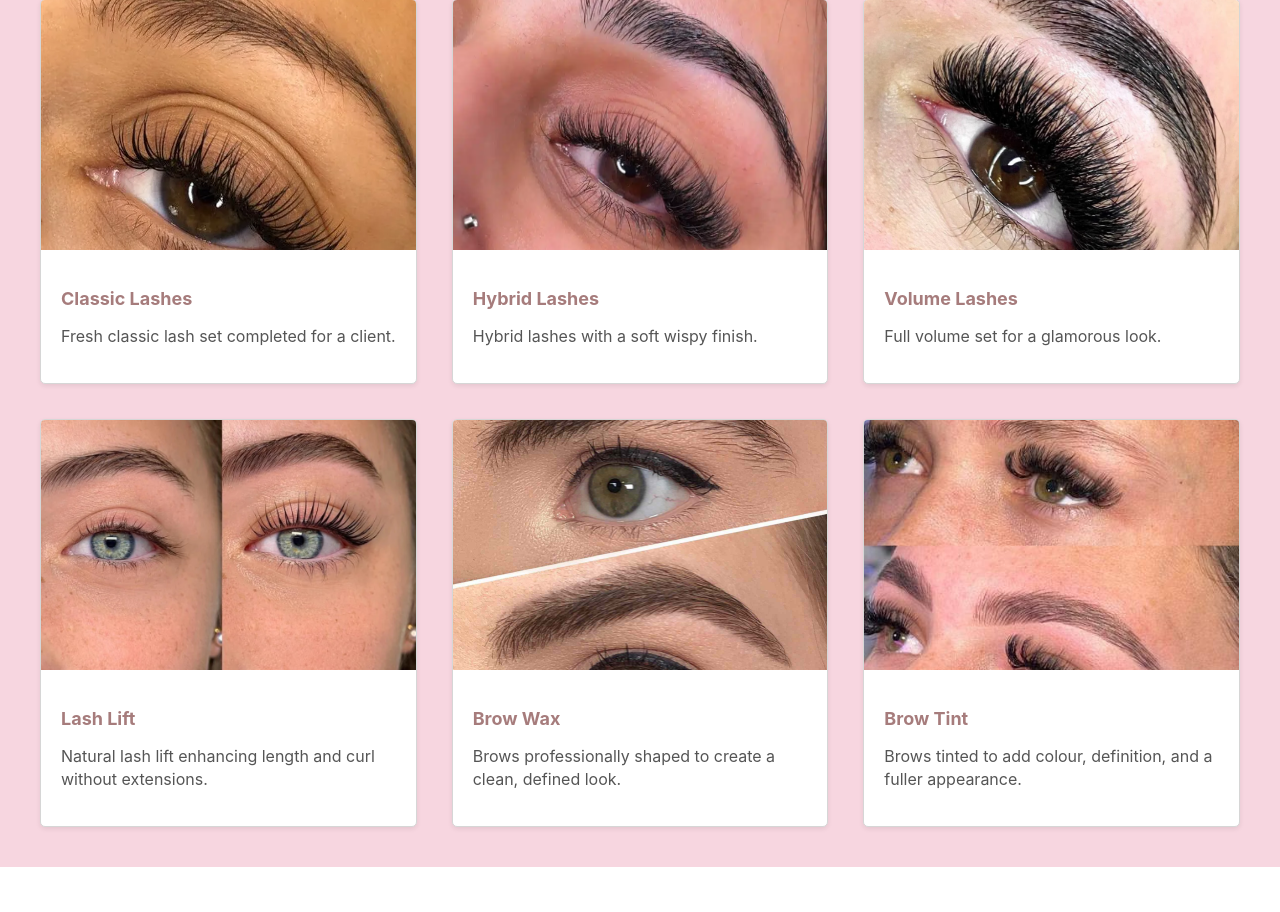
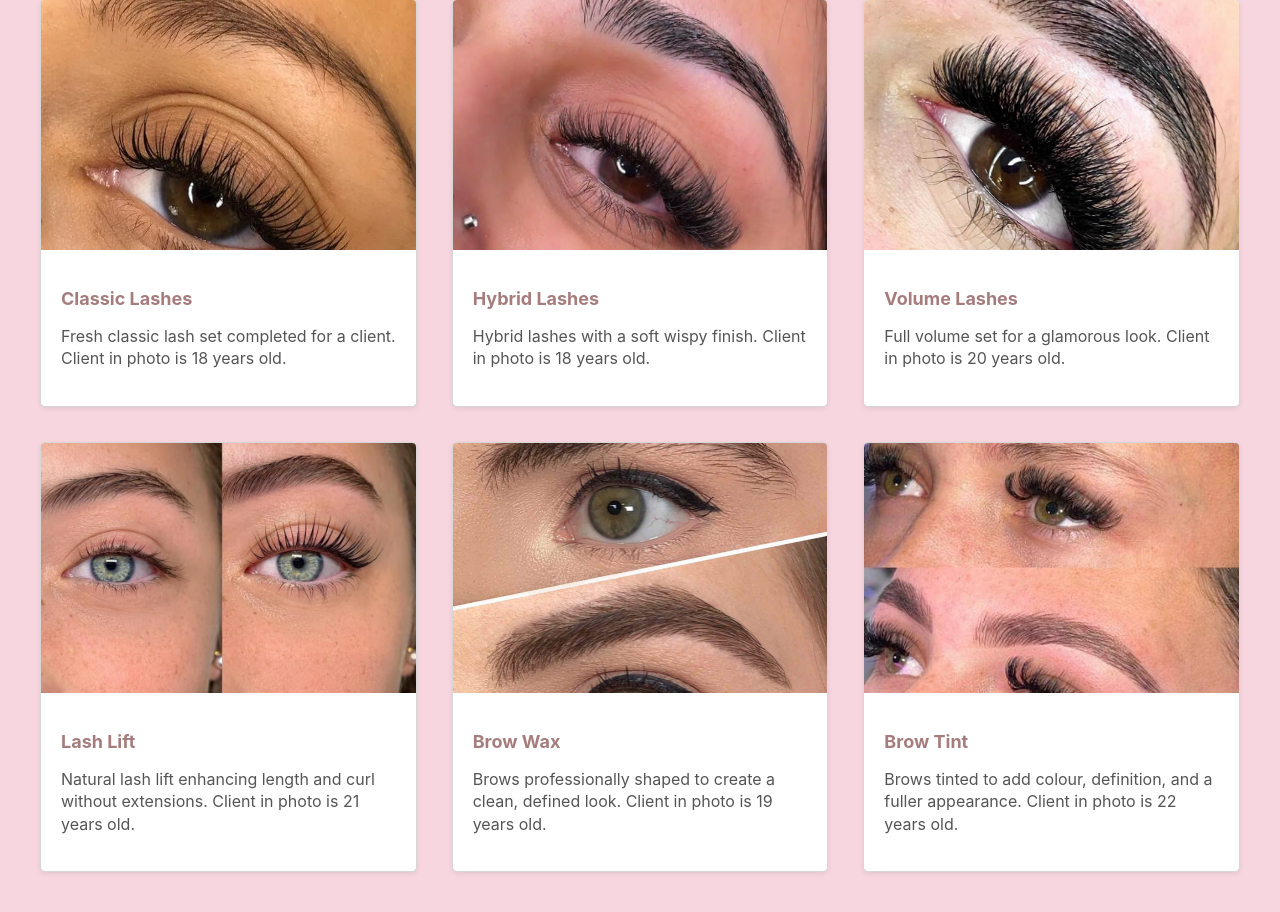
Before and after one commit to RagedPlague/my-flask-app, a Flask app: page /gallery in a window 1280 px wide. Shown: the part 117-1029 px from the top of the page. Before the commit the page ends 984 px from the top, so only its background shows below. Run offline with Flask 3, Linux system fonts and the light colour scheme.

Commit message:
Added detail to gallery page

```diff
--- a/templates/gallery.html
+++ b/templates/gallery.html
@@ -35,7 +35,7 @@
             <img src="{{ url_for('static', filename='classic_lash.jpg') }}" width="150" height="150">
             <div class="gallery-info">
                 <h3>Classic Lashes</h3>
-                <p>Fresh classic lash set completed for a client.</p>
+                <p>Fresh classic lash set completed for a client. Client in photo is 18 years old.</p>
             </div>
         </div>
 
@@ -43,7 +43,7 @@
             <img src="{{ url_for('static', filename='hybrid_lash.jpg') }}" width="150" height="150">
             <div class="gallery-info">
                 <h3>Hybrid Lashes</h3>
-                <p>Hybrid lashes with a soft wispy finish.</p>
+                <p>Hybrid lashes with a soft wispy finish. Client in photo is 18 years old.</p>
             </div>
         </div>
 
@@ -51,7 +51,7 @@
             <img src="{{ url_for('static', filename='volume_lash.jpg') }}" width="150" height="150">
             <div class="gallery-info">
                 <h3>Volume Lashes</h3>
-                <p>Full volume set for a glamorous look.</p>
+                <p>Full volume set for a glamorous look. Client in photo is 20 years old.</p>
             </div>
         </div>
 
@@ -59,7 +59,7 @@
             <img src="{{ url_for('static', filename='lash_lift.jpg') }}" alt="Lash Lift">
             <div class="gallery-info">
                 <h3>Lash Lift</h3>
-                <p>Natural lash lift enhancing length and curl without extensions.</p>
+                <p>Natural lash lift enhancing length and curl without extensions. Client in photo is 21 years old.</p>
             </div>
         </div>
 
@@ -67,7 +67,7 @@
             <img src="{{ url_for('static', filename='brow_wax.jpg') }}" alt="Brow Wax">
             <div class="gallery-info">
                 <h3>Brow Wax</h3>
-                <p>Brows professionally shaped to create a clean, defined look.</p>
+                <p>Brows professionally shaped to create a clean, defined look. Client in photo is 19 years old.</p>
             </div>
         </div>
 
@@ -75,7 +75,7 @@
             <img src="{{ url_for('static', filename='brow_tint.jpg') }}" alt="Brow Tint">
             <div class="gallery-info">
                 <h3>Brow Tint</h3>
-                <p>Brows tinted to add colour, definition, and a fuller appearance.</p>
+                <p>Brows tinted to add colour, definition, and a fuller appearance. Client in photo is 22 years old.</p>
             </div>
         </div>
     </div>
```
Also changed, not shown: enquiries.db.
